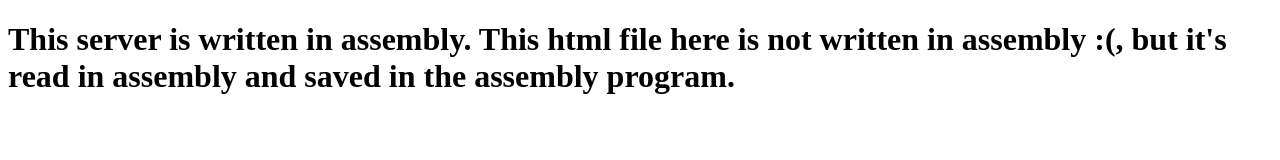
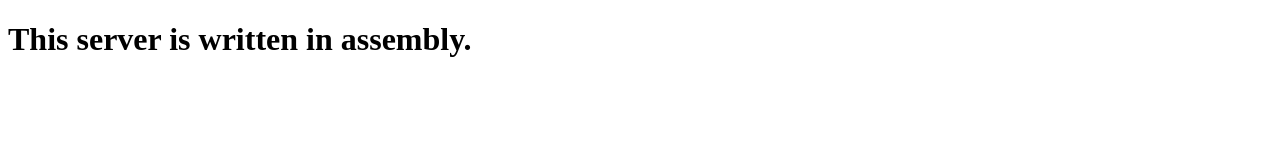
Before and after one commit to 0xNoport/asmwebserver, a plain HTML site: page index.html in a window 1280 px wide. Drawn offline with Linux system fonts and the light colour scheme.

Commit message:
Update index.html

```diff
--- a/index.html
+++ b/index.html
@@ -6,6 +6,6 @@
     <title>Welcome!</title>
 </head>
 <body>
-    <h1>This server is written in assembly. This html file here is not written in assembly :(, but it's read in assembly and saved in the assembly program.</h1>
+    <h1>This server is written in assembly. </h1>
 </body>
 </html>
```
